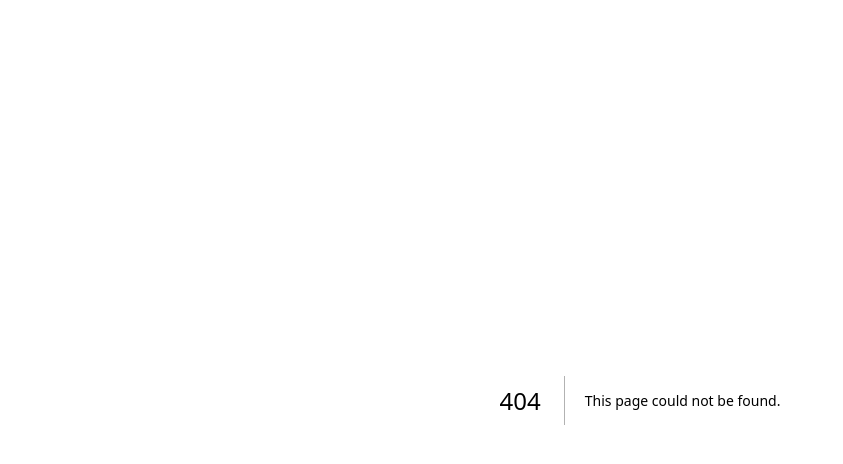
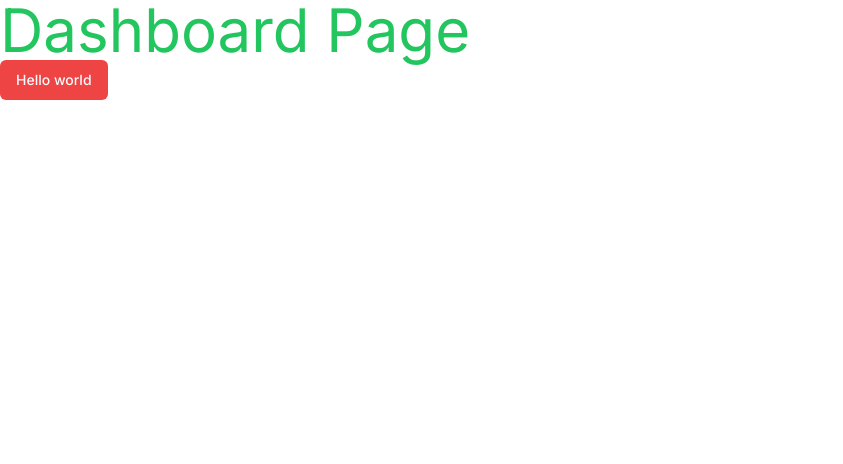
Before and after one commit to thientantran/next_saasai, a Next.js app: page /dashboard in a window 1280 px wide. Before the commit this address had no page. Shown: the top 464 px of the page, without its empty margins (0-843 px from the left). Built offline with nearby package versions, Linux system fonts and the light colour scheme.

Commit message:
setup folder and page

```diff
--- a/app/page.tsx
+++ b/app/(dashboard)/(routes)/dashboard/page.tsx
@@ -1,9 +1,9 @@
 import { Button } from "@/components/ui/button";
 
-export default function Home() {
+export default function Dashbord() {
   return (
     <div>
-      <p className='text-6xl text-green-500'>TEST TAILWIND</p>
+      <p className='text-6xl text-green-500'>Dashboard Page</p>
       <Button variant='destructive'>Hello world</Button>
     </div>
 
--- /dev/null
+++ b/app/(landing)/page.tsx
@@ -0,0 +1,6 @@
+
+export default function LandingPage() {
+  return (
+    <div>Landing Page</div>
+  )
+}
--- a/app/globals.css
+++ b/app/globals.css
@@ -1,6 +1,12 @@
 @tailwind base;
 @tailwind components;
 @tailwind utilities;
+
+html,
+body,
+:root {
+  height: 100%;
+}
 
 @layer base {
   :root {
@@ -72,6 +78,7 @@
   * {
     @apply border-border;
   }
+
   body {
     @apply bg-background text-foreground;
   }
--- a/app/layout.tsx
+++ b/app/layout.tsx
@@ -5,8 +5,8 @@ import './globals.css'
 const inter = Inter({ subsets: ['latin'] })
 
 export const metadata: Metadata = {
-  title: 'Create Next App',
-  description: 'Generated by create next app',
+  title: 'Tan"s AI',
+  description: 'AI Platform',
 }
 
 export default function RootLayout({
```
Also changed, not shown: 1 other file (tests, documents, lock files or other folders).
